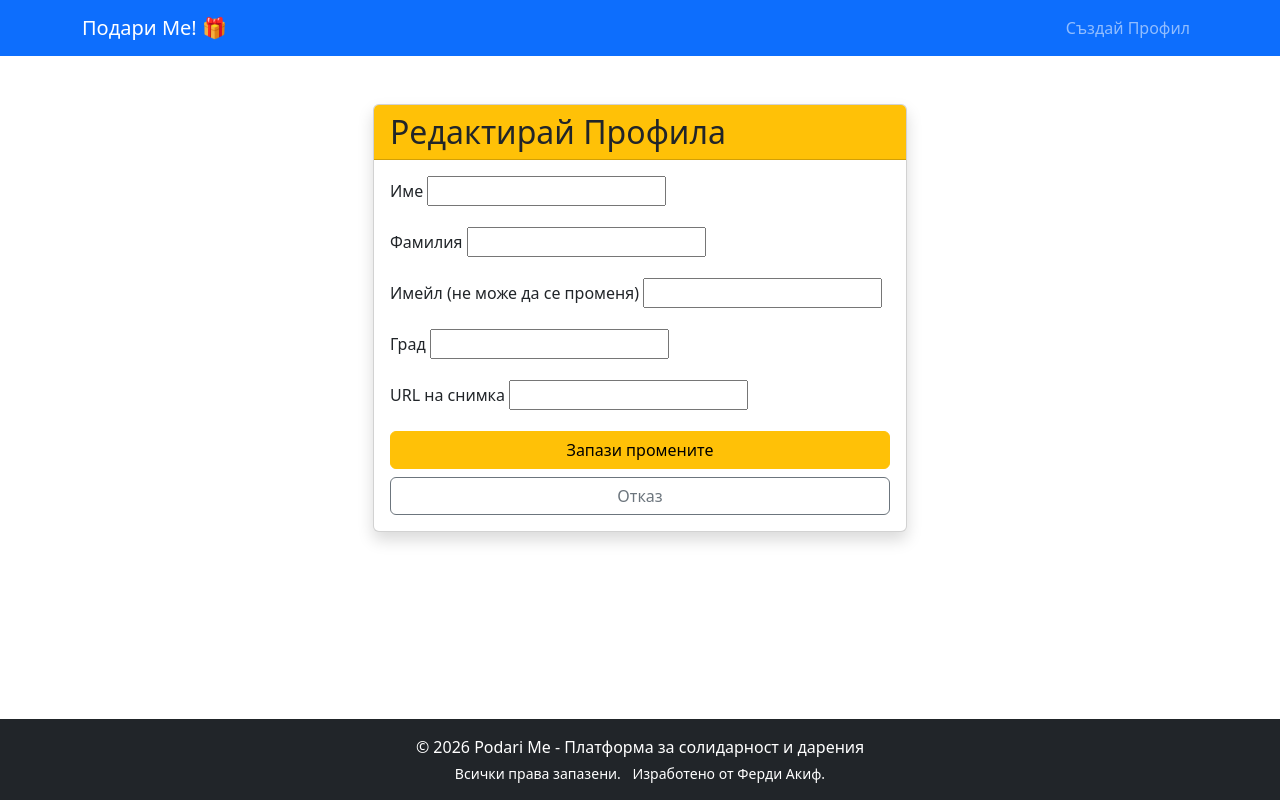
After one commit to ferdi7o/Podari_me, a Django app: template templates/accounts/profile-edit.html in a window 1280 px wide. The commit adds this page. Run offline with Django 5.2, Linux system fonts and the light colour scheme; the template is opened without the code that fills it: values that come from a table or form of the project are taken from there, others are empty.

Commit message:
feat/ added profil edit page

```diff
--- a/accounts/forms.py
+++ b/accounts/forms.py
@@ -29,3 +29,21 @@ class ProfileCreateForm(forms.ModelForm):
                 'max_length': "Името е твърде дълго (макс. 20 символа).",
             }
         }
+
+
+
+class ProfileEditForm(forms.ModelForm):
+    class Meta:
+        model = Profile
+        fields = ['first_name', 'last_name', 'email', 'city', 'profile_picture']
+        labels = {
+            'first_name': 'Име',
+            'last_name': 'Фамилия',
+            'email': 'Имейл (не може да се променя)',
+            'city': 'Град',
+            'profile_picture': 'URL на снимка',
+        }
+
+    def __init__(self, *args, **kwargs):
+        super().__init__(*args, **kwargs)
+        self.fields['email'].widget.attrs['readonly'] = True
--- /dev/null
+++ b/templates/accounts/profile-edit.html
@@ -0,0 +1,33 @@
+{% extends 'base.html' %}
+
+{% block content %}
+<div class="container mt-5">
+    <div class="row justify-content-center">
+        <div class="col-md-6">
+            <div class="card shadow">
+                <div class="card-header bg-warning text-dark">
+                    <h2 class="mb-0">Редактирай Профила</h2>
+                </div>
+                <div class="card-body">
+                    <form method="post" novalidate>
+                        {% csrf_token %}
+                        {% for field in form %}
+                            <div class="mb-3">
+                                <label class="form-label">{{ field.label }}</label>
+                                {{ field }}
+                                {% if field.errors %}
+                                    <div class="text-danger small">{{ field.errors }}</div>
+                                {% endif %}
+                            </div>
+                        {% endfor %}
+                        <div class="d-grid gap-2">
+                            <button type="submit" class="btn btn-warning">Запази промените</button>
+                            <a href="{% url 'profile-details' %}" class="btn btn-outline-secondary">Отказ</a>
+                        </div>
+                    </form>
+                </div>
+            </div>
+        </div>
+    </div>
+</div>
+{% endblock %}
```
Also changed, not shown: accounts/views.py (+22 -6 lines), templates/accounts/profile-details.html (+11 -0 lines).
